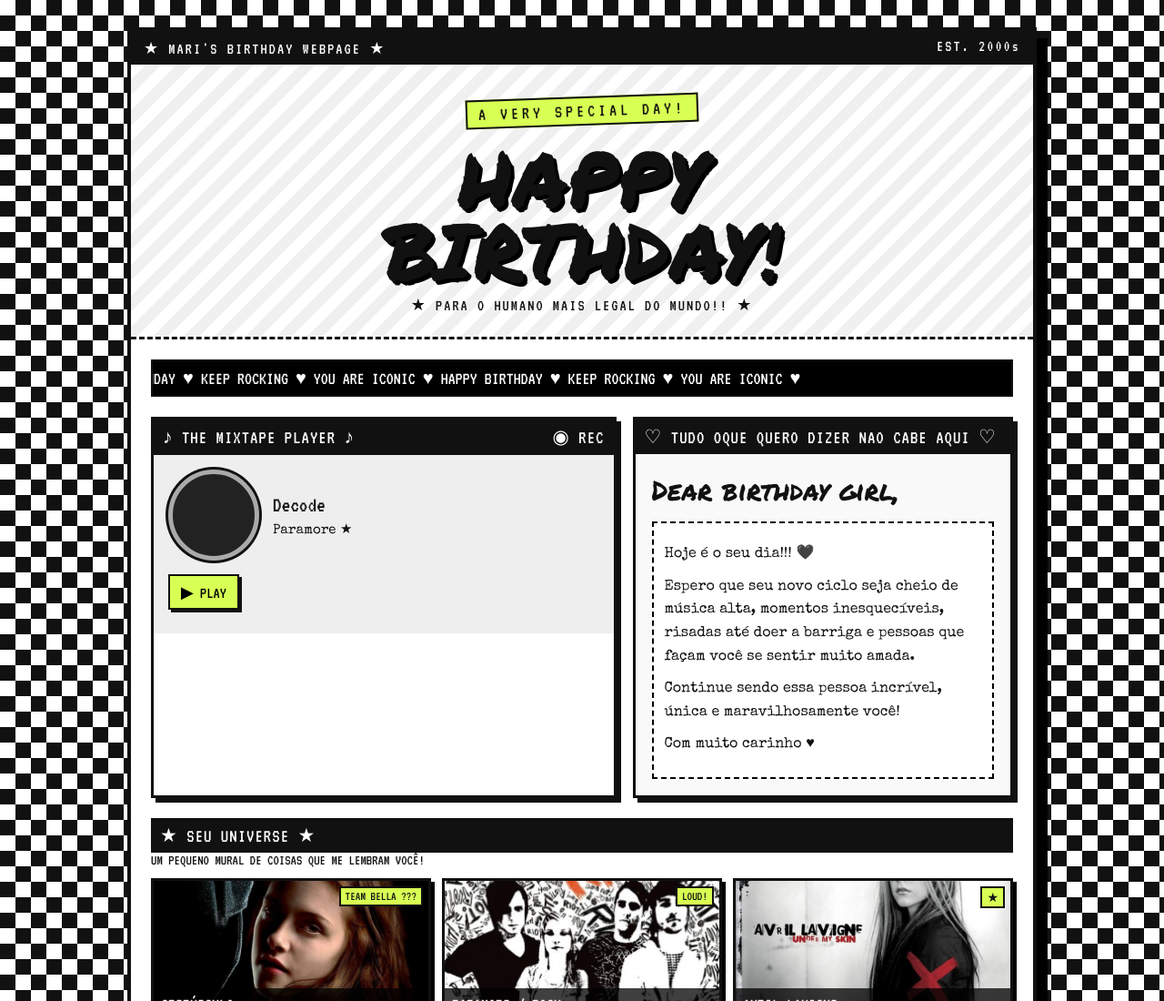
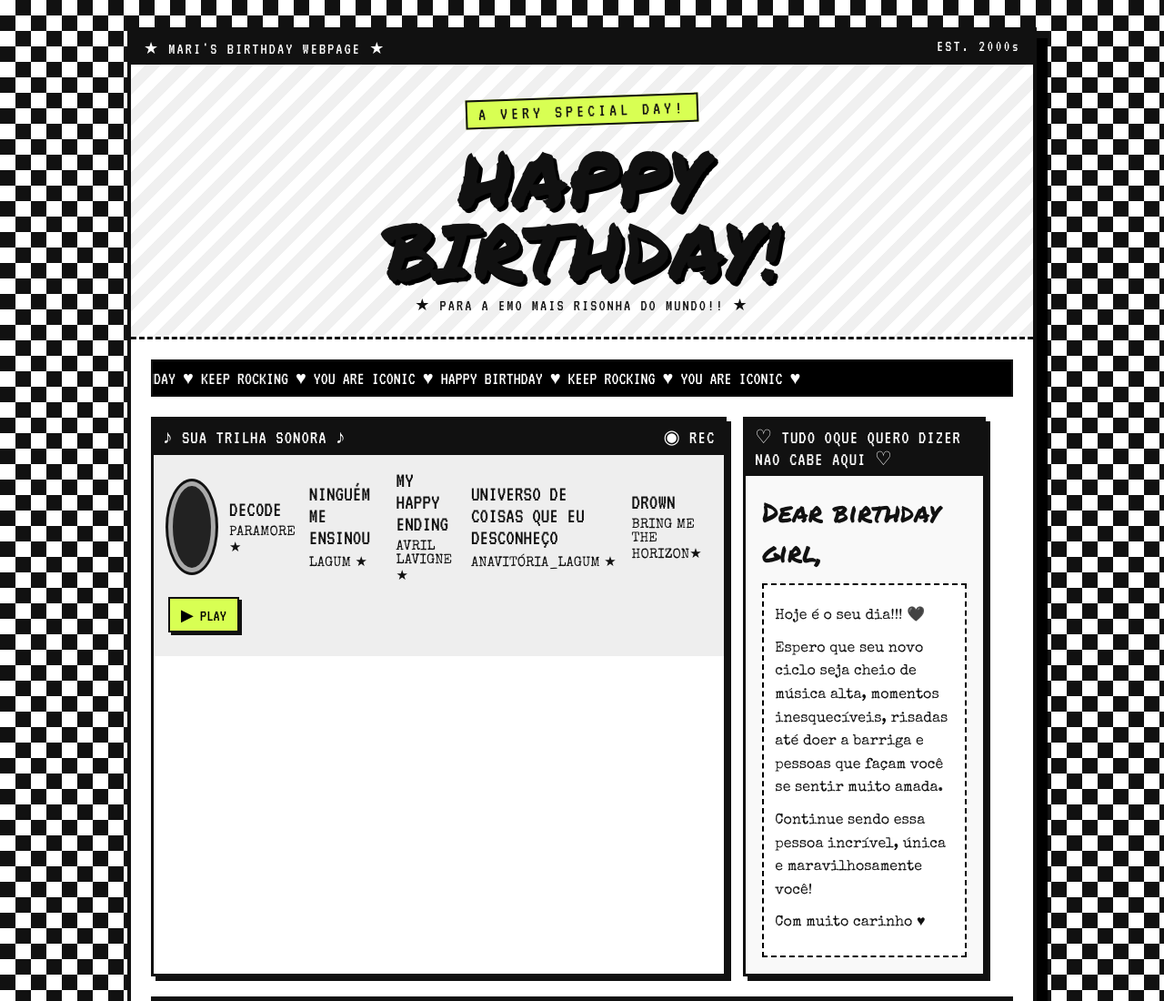
Before and after one commit to mariana3512m-maker/pagina-web-aniversario, a plain HTML site: page index.html in a window 1280 px wide. Shown: the top 1100 px of the page at 91% size. Drawn offline with nearby package versions, Linux system fonts and the light colour scheme.

Commit message:
Update index.html

```diff
--- a/index.html
+++ b/index.html
@@ -52,21 +52,29 @@
   <header class="hero">
     <div class="kicker">A VERY SPECIAL DAY!</div>
     <h1>HAPPY<br>BIRTHDAY!</h1>
-    <div class="subtitle">★ PARA O HUMANO MAIS LEGAL DO MUNDO!! ★</div>
+    <div class="subtitle">★ PARA A EMO MAIS RISONHA DO MUNDO!! ★</div>
   </header>
   <main>
     <div class="marquee"><span>♥ HAPPY BIRTHDAY ♥ KEEP ROCKING ♥ YOU ARE ICONIC ♥ HAPPY BIRTHDAY ♥ KEEP ROCKING ♥ YOU ARE ICONIC ♥ </span></div>
     <div class="grid">
       <section class="panel">
-        <div class="panel-title"><span>♪ THE MIXTAPE PLAYER ♪</span><span>◉ REC</span></div>
+        <div class="panel-title"><span>♪ SUA TRILHA SONORA ♪</span><span>◉ REC</span></div>
         <div class="player">
           <div class="disc-wrap">
             <div class="disc" id="disc"></div>
-            <div><div class="track" id="trackName">Decode</div><div class="artist" id="artistName">Paramore ★</div></div>
+            <div><div class="track" id="trackName">DECODE</div><div class="artist" id="artistName">PARAMORE ★</div></div>
+             <div><div class="track" id="trackName">NINGUÉM ME ENSINOU</div><div class="artist" id="artistName">LAGUM ★</div></div>
+             <div><div class="track" id="trackName">MY HAPPY ENDING</div><div class="artist" id="artistName">AVRIL LAVIGNE ★</div></div>
+             <div><div class="track" id="trackName">UNIVERSO DE COISAS QUE EU DESCONHEÇO </div><div class="artist" id="artistName">ANAVITÓRIA_LAGUM ★</div></div>
+             <div><div class="track" id="trackName">DROWN</div><div class="artist" id="artistName">BRING ME THE HORIZON★</div></div>
           </div>
           <div class="controls">
             <button id="play">▶ PLAY</button>
           </div>
+          <audio id="audio" src="./musicas/decode.mp3"></audio>
+          <audio id="audio" src="./musicas/decode.mp3"></audio>
+          <audio id="audio" src="./musicas/decode.mp3"></audio>
+          <audio id="audio" src="./musicas/decode.mp3"></audio>
           <audio id="audio" src="./musicas/decode.mp3"></audio>
         </div>
       </section>
```
